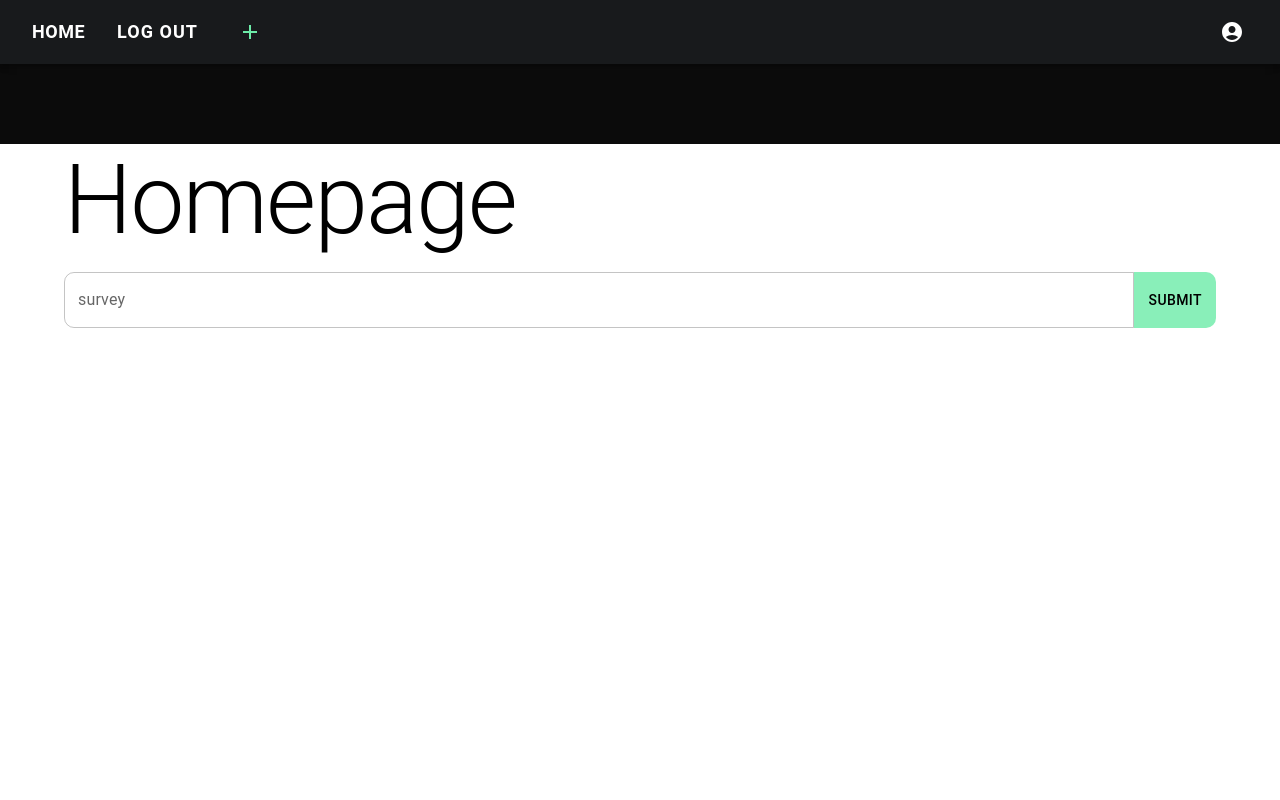
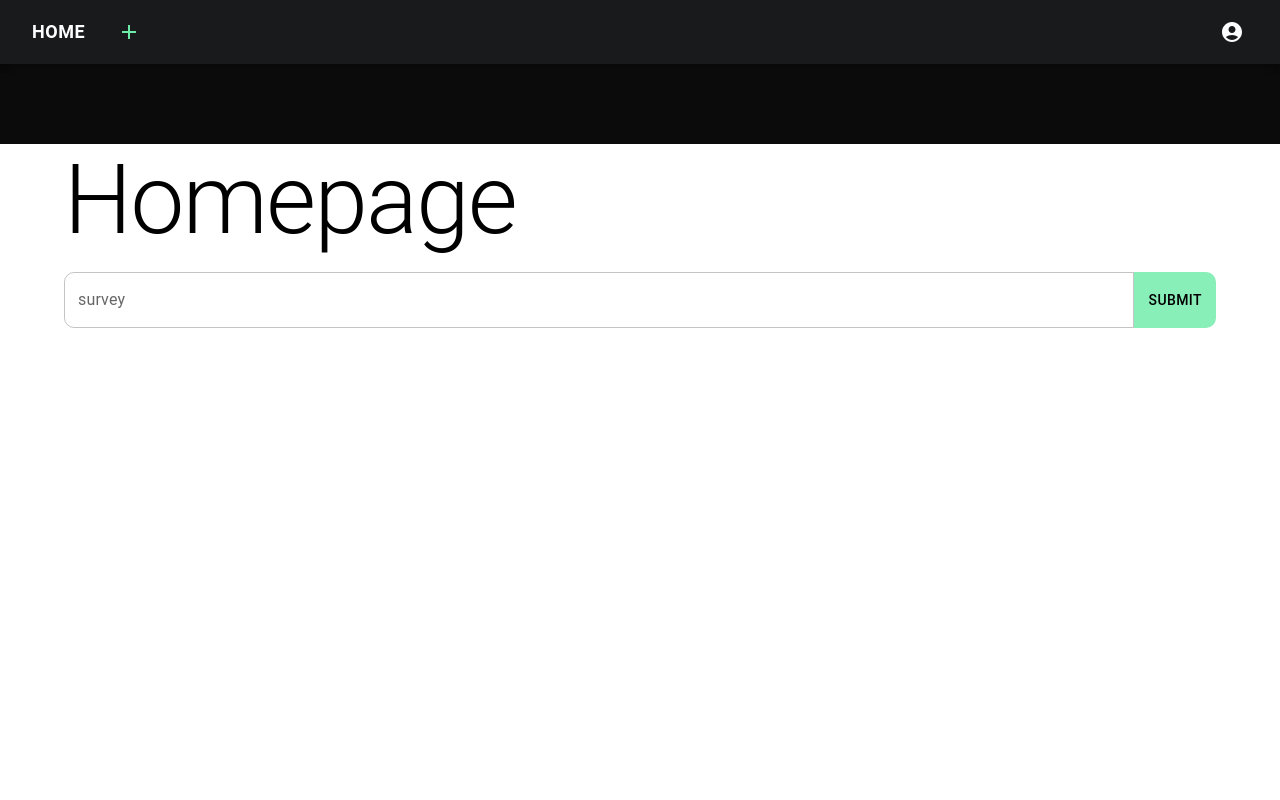
Before and after one commit to LucasLarking/survey, a React (Vite) app in the folder frontend/: page / in a window 1280 px wide. Shown: the top 800 px of the page. Built offline with nearby package versions, Linux system fonts and the light colour scheme; sample sign-in values are in the browser's storage.

Commit message:
Created Account PopUp

```diff
--- /dev/null
+++ b/frontend/src/navbar/CreateSurveyPopup.tsx
@@ -0,0 +1,28 @@
+import { IconButton, Dialog, DialogTitle, DialogContent } from '@mui/material'
+import React, { useState } from 'react'
+import SurveyForm from '../survey/SurveyForm'
+import AddIcon from '@mui/icons-material/Add';
+const CreateSurveyPopup = () => {
+    const [open, setOpen] = useState(false)
+    return (
+        <>
+
+            <IconButton aria-label="create" color="secondary" onClick={() => setOpen(true)}>
+                <AddIcon />
+            </IconButton>
+
+
+
+            <Dialog onClose={() => { setOpen(false) }} open={open} >
+                <DialogTitle variant='h5' sx={{ color: 'secondary.dark', px: '50px', pt: '40px' }}>Create Survey</DialogTitle>
+                <DialogContent sx={{ width: '500px', px: '50px', pb: '40px' }}>
+                    <SurveyForm />
+                    {/* <TextField autoFocus label="Survey Name" fullWidth variant="standard" /> */}
+                </DialogContent>
+
+            </Dialog>
+        </>
+    )
+}
+
+export default CreateSurveyPopup
--- /dev/null
+++ b/frontend/src/navbar/NavAccountPopUp.tsx
@@ -0,0 +1,35 @@
+import React, { useState } from 'react'
+import { AccountCircle, Logout } from '@mui/icons-material';
+import { IconButton, ListItemIcon, Menu, MenuItem } from '@mui/material';
+import { useNavigate } from 'react-router-dom';
+const NavAccountPopUp = () => {
+    const [anchorEl, setAnchorEl] = React.useState<null | HTMLElement>(null);
+    const [open, setOpen] = useState(false)
+    const navigate = useNavigate()
+    return (
+        <>
+
+            <IconButton
+                size="large"
+                aria-label="account of current user"
+                aria-controls="menu-appbar"
+                aria-haspopup="true"
+                color="inherit"
+                onClick={(e) => { setAnchorEl(e.currentTarget); setOpen(!open); }}
+            >
+                <AccountCircle />
+            </IconButton>
+
+            <Menu open={open} anchorEl={anchorEl} onClose={() => { setAnchorEl(null); setOpen(false) }}>
+                <MenuItem  sx={{px:3,}} onClick={() => { localStorage.removeItem('access'); localStorage.removeItem('refresh'); localStorage.removeItem('username'); navigate('/') }}>
+
+                    <ListItemIcon>
+                        <Logout fontSize="small" />
+                    </ListItemIcon>
+                    Logout</MenuItem>
+            </Menu>
+        </>
+    )
+}
+
+export default NavAccountPopUp
--- a/frontend/src/pages/Navbar.tsx
+++ b/frontend/src/navbar/Navbar.tsx
@@ -7,6 +7,8 @@ import AddIcon from '@mui/icons-material/Add';
 import { useState } from 'react';
 import SurveyPopup from '../survey/SurveyPopup';
 import SurveyForm from '../survey/SurveyForm';
+import CreateSurveyPopup from './CreateSurveyPopup';
+import NavAccountPopUp from './NavAccountPopUp';
 
 
 const Navbar = () => {
@@ -14,7 +16,7 @@ const Navbar = () => {
   const location = useLocation();
   const navigate = useNavigate()
   const [showSurveyPopUp, setShowSurveyPopUp] = useState<boolean>(false)
-  const [open, setOpen] = useState(false)
+  // const [open, setOpen] = useState(false)
   console.log(location.pathname)
   const username = localStorage.getItem('username')
   console.log(username)
@@ -34,30 +36,16 @@ const Navbar = () => {
                       sx={{ color: 'white', textDecoration: 'none', fontWeight: 700, fontSize: 18, letterSpacing: 1 }}
                       component={RouterLink} to={'/login'}
                     >Log In</Button>)}
-                  {username && (
-                    <Button
-                      sx={{ color: 'white', textDecoration: 'none', fontSize: 18, letterSpacing: 1, fontWeight: 700 }}
-                      onClick={() => { localStorage.removeItem('access'); localStorage.removeItem('refresh'); localStorage.removeItem('username'); navigate('/') }}
-                    >Log Out</Button>)}
 
-                  <IconButton aria-label="create" color="secondary" onClick={() => setOpen(true)}>
-                    <AddIcon  />
-                  </IconButton>
+
+                  <CreateSurveyPopup />
 
                 </Box>
               </Box>
               <Box className="rightNav">
                 {username && (
 
-                  <IconButton
-                    size="large"
-                    aria-label="account of current user"
-                    aria-controls="menu-appbar"
-                    aria-haspopup="true"
-                    color="inherit"
-                  >
-                    <AccountCircle />
-                  </IconButton>
+                  <NavAccountPopUp />
                 )}
 
 
@@ -69,14 +57,7 @@ const Navbar = () => {
 
 
 
-      <Dialog onClose={() => { setOpen(false)}} open={open} >
-            <DialogTitle variant='h5' sx={{ color: 'secondary.dark', px:'50px', pt:'40px' }}>Create Survey</DialogTitle>
-            <DialogContent sx={{ width: '500px', px:'50px', pb:'40px'}}>
-                <SurveyForm />
-                {/* <TextField autoFocus label="Survey Name" fullWidth variant="standard" /> */}
-            </DialogContent>
 
-        </Dialog>
     </>
   )
 }
--- a/frontend/src/pages/ErrorPage.tsx
+++ b/frontend/src/pages/ErrorPage.tsx
@@ -1,6 +1,6 @@
 
 import { isRouteErrorResponse, useRouteError } from "react-router-dom";
-import Navbar from "./Navbar";
+import Navbar from "../navbar/Navbar";
 
 const ErrorPage = () => {
   const error = useRouteError();
--- a/frontend/src/pages/Layout.tsx
+++ b/frontend/src/pages/Layout.tsx
@@ -1,6 +1,6 @@
 import { Outlet } from "react-router-dom";
 
-import Navbar from "./Navbar";
+import Navbar from "../navbar/Navbar";
 import OptionProvider from "../option/OptionProvider";
 
 const Layout = () => {
--- a/frontend/src/pages/PrivateRoutes.tsx
+++ b/frontend/src/pages/PrivateRoutes.tsx
@@ -1,5 +1,5 @@
 import { Navigate, Outlet } from 'react-router-dom'
-import Navbar from './Navbar'
+import Navbar from '../navbar/Navbar'
 
 const PrivateRoutes = () => {
     const username = localStorage.getItem('username')
```
Also changed, not shown: 1 other file (tests, documents, lock files or other folders).
